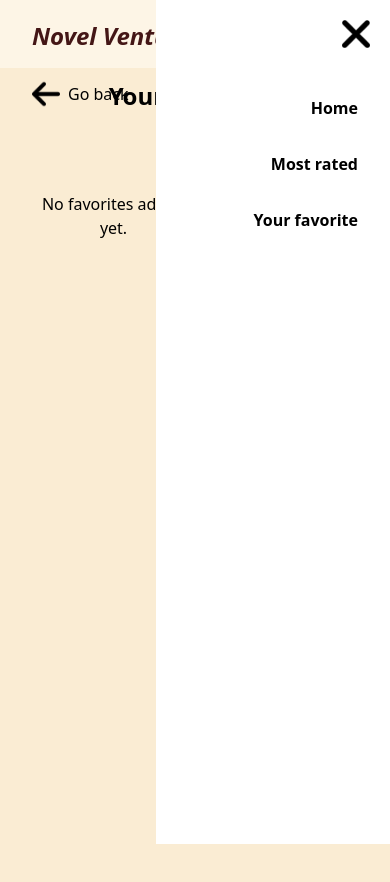
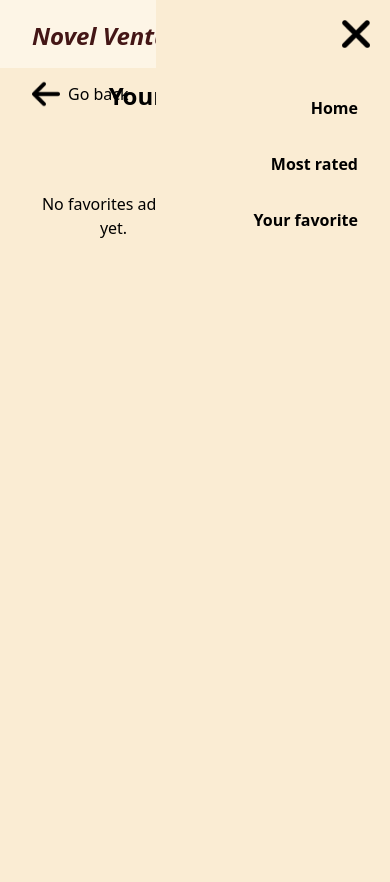
Before and after one commit to fayispachu/my-project, a React (Vite) app: page /favorite in a window 390 px wide. Both pictures are taken after a click on the picture 354 px from the left and 36 px from the top of the page. Shown: the top 882 px of the page. Built offline with nearby package versions, Linux system fonts and the light colour scheme.

Commit message:
sidebar color change

```diff
--- a/src/component/Header.jsx
+++ b/src/component/Header.jsx
@@ -53,7 +53,7 @@ function Header() {
       </header>
 
       {sidebar && (
-        <nav className="fixed top-0 right-0 w-[60%] h-full bg-white text-black z-50 p-5 font-semibold">
+        <nav className="fixed top-0 right-0 w-[60%] h-full bg-[#faecd3] text-black z-50 p-5 font-semibold">
           <div className="flex justify-end">
             <img
               className="close-icon w-7 h-7 cursor-pointer"
```
